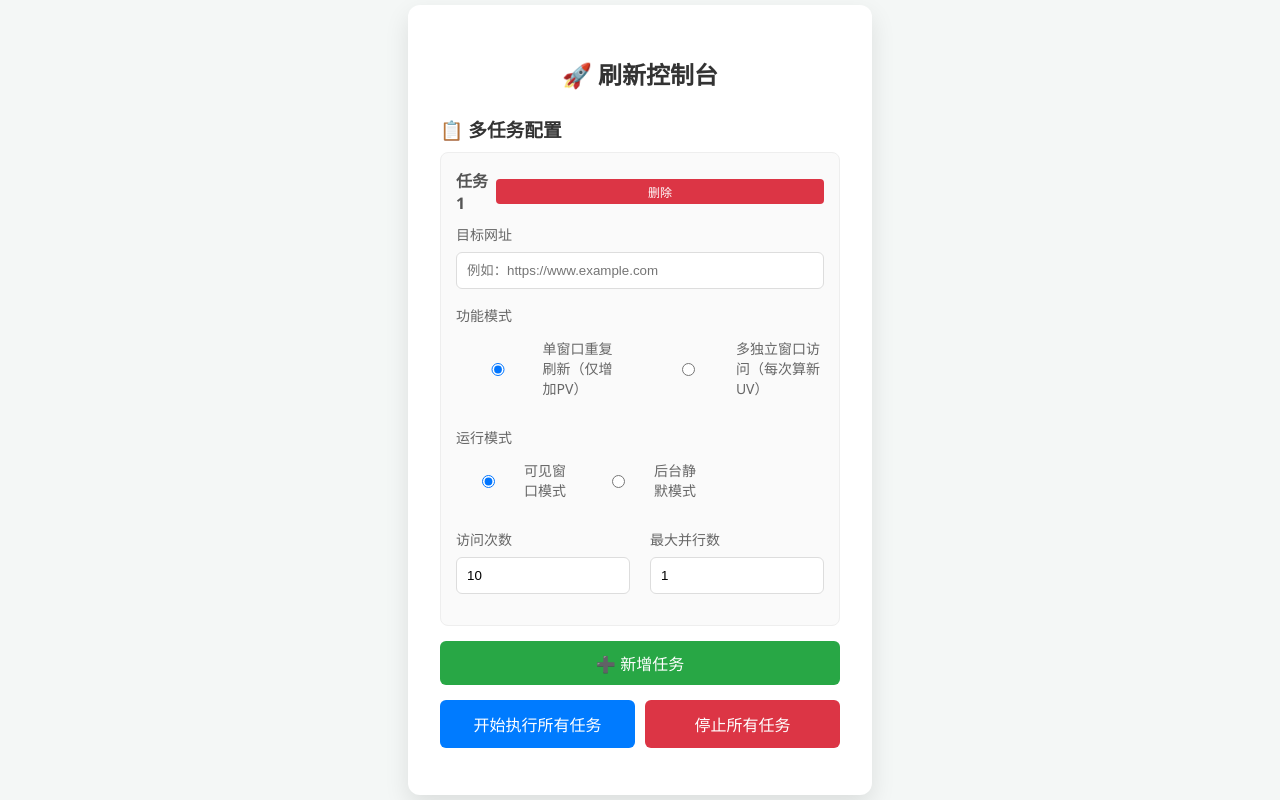
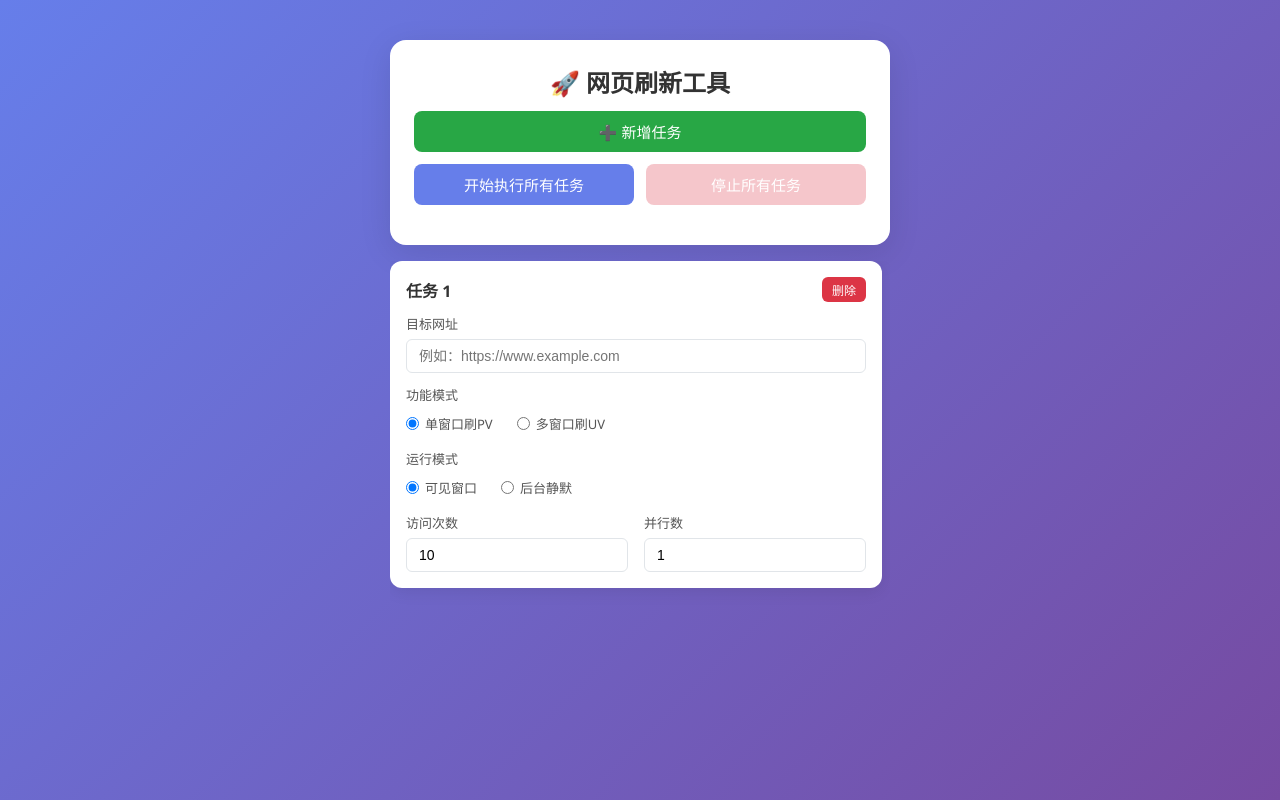
Before and after one commit to PenDaBai/web-refresh-tool, a Flask app: page / in a window 1280 px wide. Run offline with Flask 3, Linux system fonts and the light colour scheme.

Commit message:
前端界面大改版：渐变背景+可滚动任务列表+卡片化布局+样式美化

```diff
--- a/templates/index.html
+++ b/templates/index.html
@@ -4,32 +4,79 @@
     <meta charset="UTF-8">
     <title>刷新任务控制台</title>
     <style>
-        html, body { height: 100%; margin: 0; }
-        body { font-family: 'Segoe UI', Tahoma, Geneva, Verdana, sans-serif; background: #f4f7f6; display: flex; justify-content: center; align-items: center; }
-        .container { background: white; padding: 2rem; border-radius: 12px; box-shadow: 0 10px 25px rgba(0,0,0,0.1); width: 400px; }
-        h2 { color: #333; text-align: center; margin-bottom: 1.5rem; }
-        .input-group { margin-bottom: 1rem; }
-        label { display: block; margin-bottom: 0.5rem; color: #666; font-size: 14px; }
-        input { width: 100%; padding: 10px; border: 1px solid #ddd; border-radius: 6px; box-sizing: border-box; }
-        button { width: 100%; padding: 12px; background: #007bff; color: white; border: none; border-radius: 6px; cursor: pointer; font-size: 16px; transition: background 0.3s; }
-        button:hover { background: #0056b3; }
-        button:disabled { background: #ccc; }
-        .progress-container { margin-top: 2rem; display: none; }
-        .progress-bar { width: 100%; background: #eee; border-radius: 10px; height: 20px; overflow: hidden; margin-bottom: 10px; }
-        .progress-fill { width: 0%; height: 100%; background: #28a745; transition: width 0.3s; }
-        .status-text { font-size: 14px; color: #555; text-align: center; }
+        * { box-sizing: border-box; margin: 0; padding: 0; }
+        html, body { height: 100%; font-family: 'Segoe UI', Tahoma, Geneva, Verdana, sans-serif; background: linear-gradient(135deg, #667eea 0%, #764ba2 100%); padding: 20px; }
+        .main-container { max-width: 500px; margin: 0 auto; height: calc(100vh - 40px); display: flex; flex-direction: column; }
+        .header-card { background: white; padding: 24px; border-radius: 16px; box-shadow: 0 8px 32px rgba(0,0,0,0.1); margin-bottom: 16px; flex-shrink: 0; }
+        h2 { color: #333; text-align: center; margin-bottom: 12px; font-size: 24px; }
+        h3 { color: #444; margin-bottom: 16px; font-size: 18px; }
+        .task-list-container { flex: 1; overflow-y: auto; padding-right: 8px; }
+        .task-list-container::-webkit-scrollbar { width: 6px; }
+        .task-list-container::-webkit-scrollbar-track { background: rgba(255,255,255,0.2); border-radius: 3px; }
+        .task-list-container::-webkit-scrollbar-thumb { background: rgba(255,255,255,0.4); border-radius: 3px; }
+        .task-row { background: white; border-radius: 12px; box-shadow: 0 4px 16px rgba(0,0,0,0.08); padding: 16px; margin-bottom: 12px; }
+        .task-header { display: flex; justify-content: space-between; align-items: center; margin-bottom: 12px; }
+        .task-header span { font-weight: 600; color: #333; font-size: 16px; }
+        .delete-btn { background: #dc3545; color: white; border: none; border-radius: 6px; padding: 4px 10px; cursor: pointer; font-size: 12px; transition: background 0.2s; }
+        .delete-btn:hover { background: #c82333; }
+        .delete-btn:disabled { background: #f5c6cb; cursor: not-allowed; }
+        .input-group { margin-bottom: 12px; }
+        label { display: block; margin-bottom: 6px; color: #555; font-size: 13px; font-weight: 500; }
+        input { width: 100%; padding: 8px 12px; border: 1px solid #e1e5e9; border-radius: 6px; box-sizing: border-box; font-size: 14px; }
+        input:focus { outline: none; border-color: #667eea; box-shadow: 0 0 0 2px rgba(102, 126, 234, 0.1); }
+        .radio-group { display: flex; gap: 24px; padding: 4px 0; flex-wrap: wrap; }
+        .radio-group label { display: flex; align-items: center; gap: 6px; cursor: pointer; font-weight: 400; margin-bottom: 0; white-space: nowrap; }
+        .input-row { display: flex; gap: 16px; }
+        .input-row .input-group { flex: 1; margin-bottom: 0; }
+        .btn { padding: 10px 16px; border: none; border-radius: 8px; cursor: pointer; font-size: 15px; font-weight: 500; transition: all 0.2s; }
+        .btn-primary { background: #667eea; color: white; width: 100%; }
+        .btn-primary:hover { background: #5568d3; }
+        .btn-primary:disabled { background: #aab6f4; cursor: not-allowed; }
+        .btn-success { background: #28a745; color: white; width: 100%; margin-bottom: 12px; }
+        .btn-success:hover { background: #218838; }
+        .btn-success:disabled { background: #8fd9a8; cursor: not-allowed; }
+        .btn-danger { background: #dc3545; color: white; }
+        .btn-danger:hover { background: #c82333; }
+        .btn-danger:disabled { background: #f5c6cb; cursor: not-allowed; }
+        .btn-group { display: flex; gap: 12px; margin-bottom: 16px; }
+        .btn-group .btn { flex: 1; }
+        .progress-container { background: white; border-radius: 12px; box-shadow: 0 4px 16px rgba(0,0,0,0.08); padding: 16px; margin-bottom: 12px; flex-shrink: 0; display: none; }
+        .progress-container h4 { text-align: center; margin-bottom: 12px; color: #444; font-size: 15px; }
+        .progress-bar { width: 100%; background: #f1f3f5; border-radius: 10px; height: 12px; overflow: hidden; margin-bottom: 8px; }
+        .progress-fill { width: 0%; height: 100%; background: linear-gradient(90deg, #28a745 0%, #20c997 100%); transition: width 0.3s; border-radius: 10px; }
+        .status-text { font-size: 13px; color: #666; text-align: center; font-weight: 500; }
+        .task-progress { margin-top: 12px; padding-top: 12px; border-top: 1px solid #f1f3f5; display: none; }
+        .task-progress .progress-bar { height: 8px; }
+        .task-progress .status-text { font-size: 12px; text-align: left; }
     </style>
 </head>
 <body>
-<div class="container">
-    <h2>🚀 刷新控制台</h2>
-    <h3 style="margin-bottom: 10px; color: #333;">📋 多任务配置</h3>
+<div class="main-container">
+    <div class="header-card">
+        <h2>🚀 网页刷新工具</h2>
+        <button id="addTaskBtn" onclick="addTask()" class="btn btn-success">
+            ➕ 新增任务
+        </button>
+        <div class="btn-group">
+            <button id="startBtn" onclick="startTask()" class="btn btn-primary">开始执行所有任务</button>
+            <button id="stopBtn" onclick="stopTask()" disabled class="btn btn-danger">停止所有任务</button>
+        </div>
+    </div>
+
+    <!-- 总进度显示 -->
+    <div class="progress-container" id="totalProgContainer">
+        <h4>总进度</h4>
+        <div class="progress-bar"><div class="progress-fill" id="totalProgFill"></div></div>
+        <div class="status-text" id="totalStatusMsg">准备就绪</div>
+    </div>
+
+    <div class="task-list-container">
         <div id="taskList">
             <!-- 任务行模板，默认显示一行 -->
-        <div class="task-row" style="border: 1px solid #eee; border-radius: 8px; padding: 15px; margin-bottom: 15px; background: #fafafa;">
-            <div style="display: flex; justify-content: space-between; align-items: center; margin-bottom: 10px;">
-                <span style="font-weight: 600; color: #555;">任务 1</span>
-                <button onclick="deleteTask(this)" style="background: #dc3545; color: white; border: none; border-radius: 4px; padding: 4px 8px; cursor: pointer; font-size: 12px;">删除</button>
+            <div class="task-row">
+                <div class="task-header">
+                    <span>任务 1</span>
+                    <button onclick="deleteTask(this)" class="delete-btn">删除</button>
                 </div>
                 <div class="input-group">
                     <label>目标网址</label>
@@ -37,63 +84,47 @@
                 </div>
                 <div class="input-group">
                     <label>功能模式</label>
-                <div style="display: flex; gap: 20px; padding: 5px 0;">
-                    <label style="display: flex; align-items: center; gap: 5px; cursor: pointer;">
-                        <input type="radio" class="task-mode" name="mode_0" value="pv" checked> 单窗口重复刷新（仅增加PV）
+                    <div class="radio-group">
+                        <label>
+                            <input type="radio" class="task-mode" name="mode_0" value="pv" checked> 单窗口刷PV
                         </label>
-                    <label style="display: flex; align-items: center; gap: 5px; cursor: pointer;">
-                        <input type="radio" class="task-mode" name="mode_0" value="uv"> 多独立窗口访问（每次算新UV）
+                        <label>
+                            <input type="radio" class="task-mode" name="mode_0" value="uv"> 多窗口刷UV
                         </label>
                     </div>
                 </div>
                 <div class="input-group">
                     <label>运行模式</label>
-                <div style="display: flex; gap: 20px; padding: 5px 0;">
-                    <label style="display: flex; align-items: center; gap: 5px; cursor: pointer;">
-                        <input type="radio" class="task-run-mode" name="run_mode_0" value="visible" checked> 可见窗口模式
+                    <div class="radio-group">
+                        <label>
+                            <input type="radio" class="task-run-mode" name="run_mode_0" value="visible" checked> 可见窗口
                         </label>
-                    <label style="display: flex; align-items: center; gap: 5px; cursor: pointer;">
-                        <input type="radio" class="task-run-mode" name="run_mode_0" value="headless"> 后台静默模式
+                        <label>
+                            <input type="radio" class="task-run-mode" name="run_mode_0" value="headless"> 后台静默
                         </label>
                     </div>
                 </div>
-            <div style="display: flex; gap: 20px;">
-                <div class="input-group" style="flex: 1;">
+                <div class="input-row">
+                    <div class="input-group">
                         <label>访问次数</label>
                         <input type="number" class="task-count" value="10" min="1">
                     </div>
-                <div class="input-group" style="flex: 1;">
-                    <label>最大并行数</label>
+                    <div class="input-group">
+                        <label>并行数</label>
                         <input type="number" class="task-parallel" value="1" min="1" max="10">
                     </div>
                 </div>
                 <!-- 单个任务进度显示 -->
-            <div class="task-progress" style="display: none; margin-top: 10px;">
-                <div class="progress-bar" style="height: 12px;">
+                <div class="task-progress">
+                    <div class="progress-bar">
                         <div class="progress-fill task-prog-fill"></div>
                     </div>
-                <div class="status-text task-status" style="font-size: 12px; margin-top: 5px;">准备就绪</div>
+                    <div class="status-text task-status">准备就绪</div>
                 </div>
             </div>
         </div>
-
-    <button id="addTaskBtn" onclick="addTask()" style="width: 100%; padding: 10px; background: #28a745; color: white; border: none; border-radius: 6px; cursor: pointer; margin-bottom: 15px;">
-        ➕ 新增任务
-    </button>
-
-    <div style="display: flex; gap: 10px; margin-bottom: 15px;">
-        <button id="startBtn" onclick="startTask()" style="flex: 1;">开始执行所有任务</button>
-        <button id="stopBtn" onclick="stopTask()" disabled style="flex: 1; background: #dc3545;">停止所有任务</button>
     </div>
-
-    <!-- 总进度显示 -->
-    <div class="progress-container" id="totalProgContainer" style="display: none;">
-        <h4 style="margin-bottom: 10px; text-align: center;">总进度</h4>
-        <div class="progress-bar"><div class="progress-fill" id="totalProgFill"></div></div>
-        <div class="status-text" id="totalStatusMsg">准备就绪</div>
 </div>
-
-    <div id="taskProgressList"></div>
 
 <script>
     let timer;
```
Lines whose indentation alone changed are shown as unchanged.
